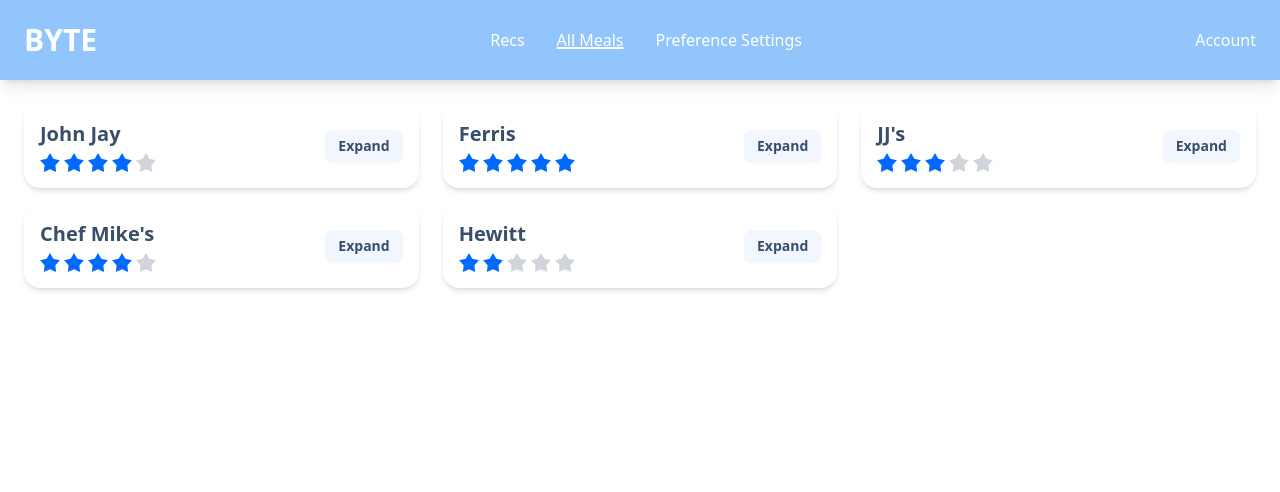
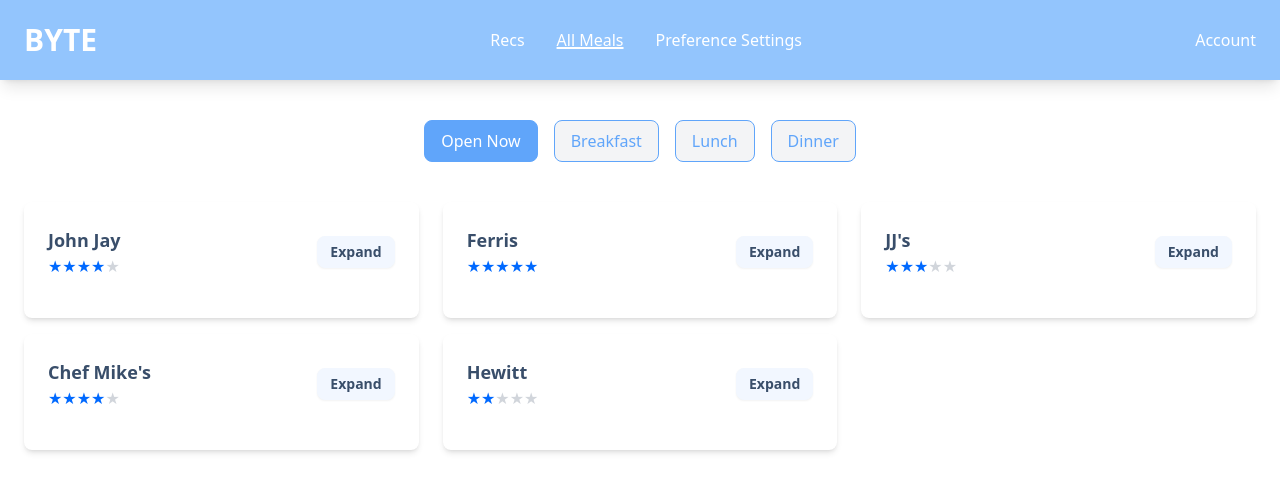
Before and after one commit to jaketng/btye-ui, a React (Vite) app: page /dining-halls in a window 1280 px wide. Shown: the top 492 px of the page. Built offline with nearby package versions, Linux system fonts and the light colour scheme.

Commit message:
Added filter to all meals

```diff
--- a/src/components/DiningHall.jsx
+++ b/src/components/DiningHall.jsx
@@ -1,37 +1,75 @@
 import React, { useState } from "react";
 import MealOption from "./MealOption";
+import RatingPopup from "./RatingPopup";
 
 function DiningHall({ name, rating, mealOptions }) {
-  const [isOpen, setIsOpen] = useState(false);
+  const [isExpanded, setIsExpanded] = useState(false);
+  const [selectedMeal, setSelectedMeal] = useState(null);
+
+  const toggleExpand = () => {
+    setIsExpanded(!isExpanded);
+  };
+
+  const handleRateClick = (meal) => {
+    setSelectedMeal(meal);
+  };
+
+  const handleClosePopup = () => {
+    setSelectedMeal(null);
+  };
+
+  const handleRatingSubmit = (rating) => {
+    console.log(`Rated ${selectedMeal.foodName} at ${name}: ${rating} stars`);
+    handleClosePopup();
+  };
 
   return (
-    <div className="card bg-base-100 shadow-md mb-4">
-      <div
-        className="card-header flex justify-between items-center cursor-pointer p-4"
-        onClick={() => setIsOpen(!isOpen)}
-      >
+    <div className="bg-white p-6 rounded-lg shadow-md mb-4">
+      {/* Dining Hall Header */}
+      <div className="flex justify-between items-center mb-4">
         <div>
-          <h2 className="text-xl font-bold">{name}</h2>
-          {/* Star Ratings */}
-          <div className="flex items-center space-x-1 mt-1">
+          <h2 className="text-lg font-bold">{name}</h2>
+          <div className="flex items-center">
             {[1, 2, 3, 4, 5].map((star) => (
-              <div
+              <span
                 key={star}
-                className={`mask mask-star-2 w-5 h-5 ${
-                  star <= rating ? "bg-primary" : "bg-gray-300"
+                className={`text-md ${
+                  star <= rating ? "text-primary" : "text-gray-300"
                 }`}
-              ></div>
+              >
+                ★
+              </span>
             ))}
           </div>
         </div>
-        <button className="btn btn-sm">{isOpen ? "Close" : "Expand"}</button>
+        <button className="btn btn-sm" onClick={toggleExpand}>
+          {isExpanded ? "Close" : "Expand"}
+        </button>
       </div>
-      {isOpen && (
-        <div className="card-body p-4">
-          {mealOptions.map((meal, index) => (
-            <MealOption key={index} {...meal} />
+
+      {/* Meal Options */}
+      {isExpanded && (
+        <div>
+          {mealOptions.map((meal) => (
+            <MealOption
+              key={meal.foodName}
+              stationName={meal.stationName}
+              foodName={meal.foodName}
+              rating={meal.rating} // Pass rating for meal options
+              onRate={() => handleRateClick(meal)}
+            />
           ))}
         </div>
+      )}
+
+      {/* Rating Popup for Meals */}
+      {selectedMeal && (
+        <RatingPopup
+          diningHall={name}
+          mealOption={selectedMeal.foodName}
+          onSubmit={handleRatingSubmit}
+          onClose={handleClosePopup}
+        />
       )}
     </div>
   );
--- a/src/components/MealOption.jsx
+++ b/src/components/MealOption.jsx
@@ -1,23 +1,39 @@
-function MealOption({ stationName, foodName, rating }) {
+import React from "react";
+
+function MealOption({ stationName, foodName, rating, onRate }) {
   return (
-    <div className="flex justify-between items-center border-b border-gray-200 py-2">
     <div>
-        <h3 className="font-semibold">{stationName}</h3>
+      <div className="flex justify-between items-center py-2">
+        {/* Meal Option Info */}
+        <div>
+          <p className="text-base font-semibold">{stationName}</p>
           <p className="text-sm text-gray-500">{foodName}</p>
         </div>
+
+        {/* Rating and Rate Button */}
         <div className="flex items-center space-x-2">
-        <div className="flex space-x-1">
+          {/* Display-Only Stars */}
+          <div className="flex items-center">
             {[1, 2, 3, 4, 5].map((star) => (
-            <div
+              <span
                 key={star}
-              className={`mask mask-star-2 w-5 h-5 ${
-                star <= rating ? "bg-primary" : "bg-gray-300"
+                className={`text-sm ${
+                  star <= rating ? "text-primary" : "text-gray-300"
                 }`}
-            ></div>
+              >
+                ★
+              </span>
             ))}
           </div>
-        <button className="btn btn-xs btn-primary">Rate</button>
+
+          {/* Rate Button */}
+          <button className="btn btn-primary btn-xs" onClick={onRate}>
+            Rate
+          </button>
         </div>
+      </div>
+      {/* Separator Line */}
+      <hr className="border-gray-300" />
     </div>
   );
 }
--- a/src/components/RatingPopup.jsx
+++ b/src/components/RatingPopup.jsx
@@ -0,0 +1,68 @@
+import React, { useState } from "react";
+
+function RatingPopup({ diningHall, mealOption, onSubmit, onClose }) {
+  const [selectedRating, setSelectedRating] = useState(0);
+
+  // Handle star click
+  const handleStarClick = (rating) => {
+    setSelectedRating(rating);
+  };
+
+  // Handle form submission
+  const handleSubmit = () => {
+    if (selectedRating > 0) {
+      onSubmit(selectedRating); // Pass rating back to parent
+      onClose(); // Close the popup
+    } else {
+      alert("Please select a rating!");
+    }
+  };
+
+  return (
+    <div className="fixed inset-0 bg-black bg-opacity-50 flex justify-center items-center z-50">
+      {/* Modal Content */}
+      <div className="bg-blue-300 text-white rounded-lg p-8 w-96 shadow-lg relative">
+        {/* Close Button */}
+        <button className="absolute top-4 right-4 text-2xl" onClick={onClose}>
+          ×
+        </button>
+
+        {/* Title */}
+        <h2 className="text-lg font-bold mb-4">
+          Help us learn your preferences
+        </h2>
+
+        {/* Dining Hall and Meal Info */}
+        <div className="mb-6">
+          <p className="text-md font-bold">{diningHall}</p>
+          <p className="text-md">{mealOption}</p>
+        </div>
+
+        {/* Stars for Rating */}
+        <div className="flex justify-center mb-6">
+          {[1, 2, 3, 4, 5].map((star) => (
+            <button
+              key={star}
+              className={`text-4xl mx-1 ${
+                star <= selectedRating ? "text-yellow-400" : "text-gray-400"
+              }`}
+              onClick={() => handleStarClick(star)}
+            >
+              ★
+            </button>
+          ))}
+        </div>
+
+        {/* Submit Button */}
+        <button
+          className="btn btn-primary w-full bg-white text-blue-300 hover:bg-gray-200"
+          onClick={handleSubmit}
+        >
+          Submit
+        </button>
+      </div>
+    </div>
+  );
+}
+
+export default RatingPopup;
--- a/src/pages/DiningHallsPage.jsx
+++ b/src/pages/DiningHallsPage.jsx
@@ -1,10 +1,10 @@
-import React from "react";
+import React, { useState } from "react";
 import DiningHall from "../components/DiningHall";
 
 const diningHalls = [
   {
     name: "John Jay",
-    rating: 4, // Correctly defined rating
+    rating: 4,
     mealOptions: [
       { stationName: "Grill", foodName: "Grilled Chicken", rating: 3 },
       { stationName: "Main Line", foodName: "Mashed Potatoes", rating: 4 },
@@ -50,13 +50,42 @@ const diningHalls = [
 ];
 
 function AllMealsPage() {
+  const [selectedFilter, setSelectedFilter] = useState("Open Now");
+
+  // Distribute dining halls into columns
   const columns = [[], [], []];
   diningHalls.forEach((hall, index) => {
     columns[index % 3].push(hall);
   });
 
+  // Handle filter selection
+  const handleFilterClick = (filter) => {
+    setSelectedFilter(filter);
+    console.log(`Selected Filter: ${filter}`);
+  };
+
   return (
     <div className="container mx-auto px-6 py-6">
+      {/* Filter Section */}
+      <div className="flex justify-center mb-6">
+        <div className="flex space-x-4 p-4 rounded-lg">
+          {["Open Now", "Breakfast", "Lunch", "Dinner"].map((filter) => (
+            <div
+              key={filter}
+              className={`cursor-pointer px-4 py-2 border border-blue-400 rounded-lg ${
+                selectedFilter === filter
+                  ? "bg-blue-400 text-white"
+                  : "bg-gray-100 text-blue-400"
+              }`}
+              onClick={() => handleFilterClick(filter)}
+            >
+              {filter}
+            </div>
+          ))}
+        </div>
+      </div>
+
+      {/* Dining Halls Section */}
       <div className="grid grid-cols-1 md:grid-cols-3 gap-6">
         {columns.map((column, colIndex) => (
           <div key={colIndex} className="space-y-4">
@@ -64,7 +93,7 @@ function AllMealsPage() {
               <DiningHall
                 key={hall.name}
                 name={hall.name}
-                rating={hall.rating} // Pass the correct rating
+                rating={hall.rating}
                 mealOptions={hall.mealOptions}
               />
             ))}
```
Lines whose indentation alone changed are shown as unchanged.
